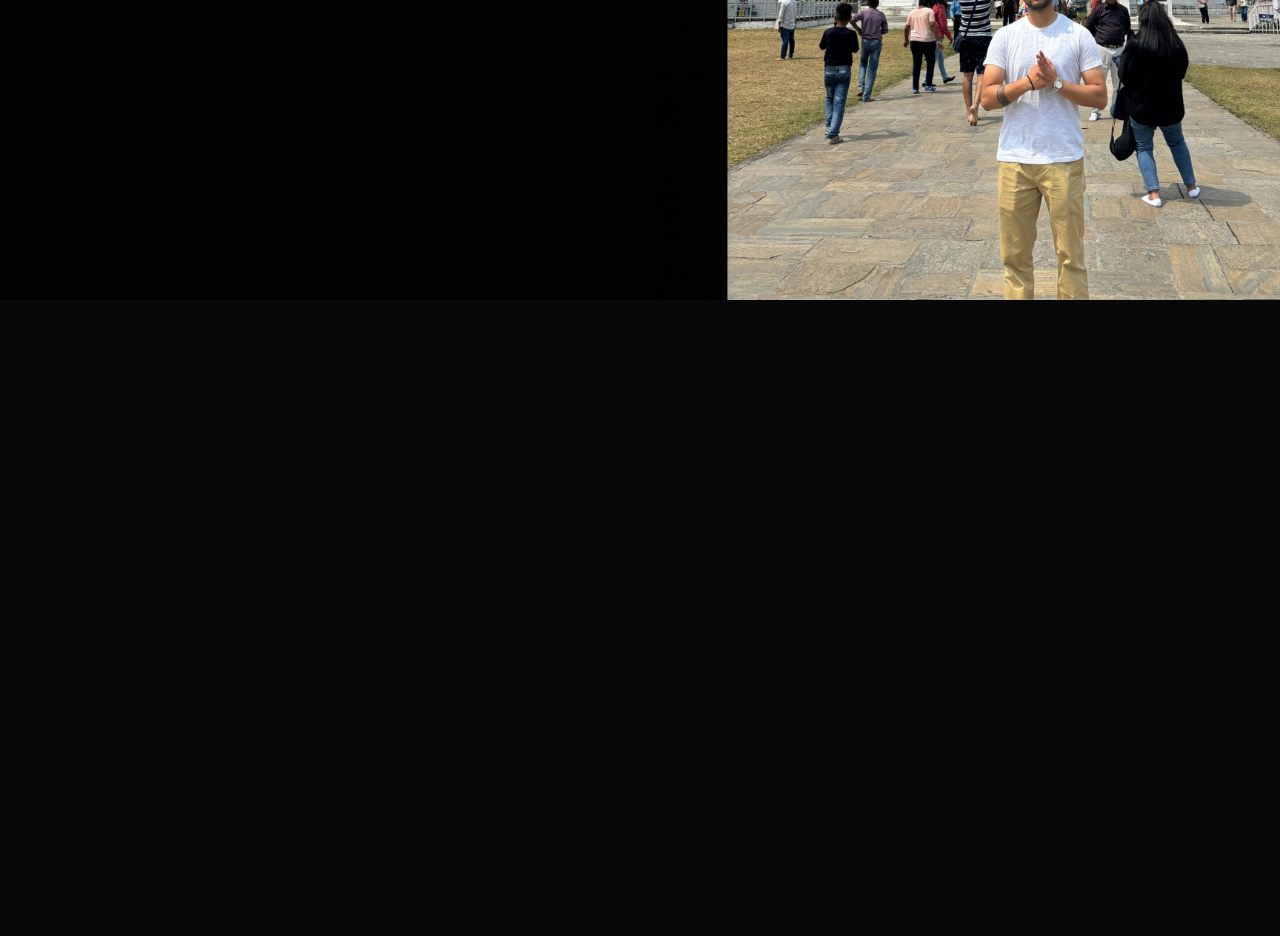
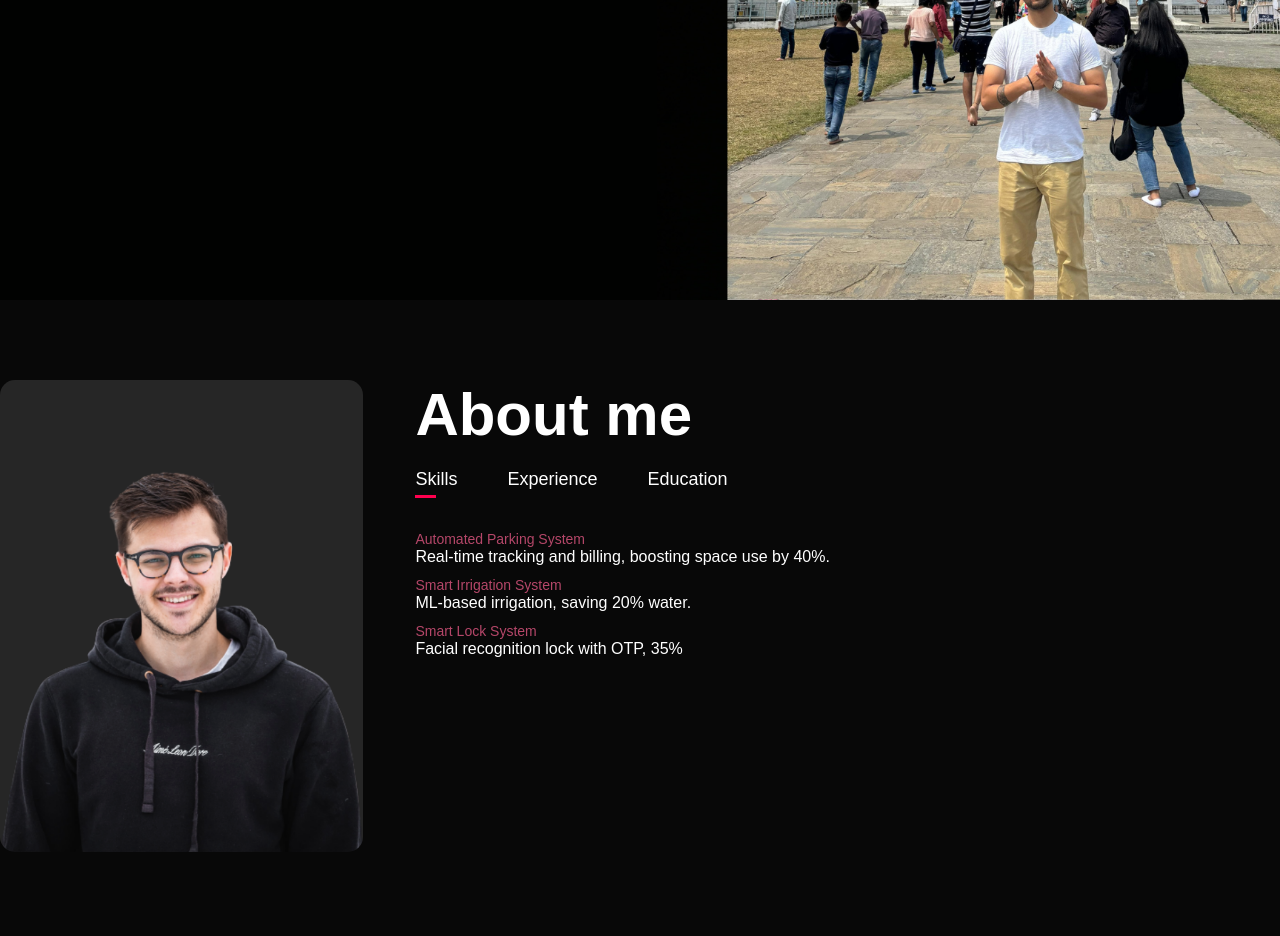
Before and after one commit to Addy0007/My_Portfolio, a plain HTML site: page Portfolio/index.html in a window 1280 px wide. Shown: the part 500-1436 px from the top of the page. Before the commit the page ends 800 px from the top, so only its background shows below. Drawn offline with Linux system fonts and the light colour scheme.

Commit message:
changes made

```diff
--- a/Portfolio/Style.css
+++ b/Portfolio/Style.css
@@ -92,3 +92,62 @@ nav ul li a:hover::after {
     margin-top: 10px;
     white-space: nowrap; /* Prevents wrapping */
 }
+
+/*--------------about-------------------*/
+#about{
+    padding: 80px 0;
+    colour: #ababab;
+}
+.row{
+    display: flex;
+    justify-content: space-between;
+    flex-wrap: wrap;
+}
+.about-col-1{
+    flex-basis: 35%;
+}
+.about-col-1 img{
+    width: 100%;
+    border-radius: 15px;
+}
+.about-col-2{
+    flex-basis: 60%;
+}
+.sub-title{
+    font-size: 60px;
+    font-weight: 600;
+    color: #fff;
+}
+.tab-titles{
+    display: flex;
+    margin: 20px 0 40px;
+}
+.tab-links{
+    margin-right: 50px;
+    font-size: 18px;
+    font-weight: 500;
+    cursor: pointer;
+    position: relative;
+}
+.tab-links::after{
+    content: "";
+    width: 0;
+    height: 3px;
+    background: #ff004f;
+    position: absolute;
+    left: 0;
+    bottom: -8px;
+    transition: 0.5s;
+}
+.tab-links.active-link::after{
+width: 50%;
+}
+
+.tab-contents ul li{
+    list-style: none;
+    margin: 10px 0;
+}
+.tab-contents ul li span{
+    color: #b54769;
+    font-size: 14px;
+}
--- a/Portfolio/index.html
+++ b/Portfolio/index.html
@@ -26,5 +26,38 @@
             </div>
         </div>
     </div>
+
+    <!-----------about----------------- --->
+    <div id="about">
+        <div class="container">
+            <div class="row">
+                <div class="about-col-1">
+                    <img src="Images/user.png">
+                </div>
+                <div class="about-col-2">
+                <h1 class="sub-title">About me</h1>
+                <p>
+
+                </p>
+                <div class="tab-titles">
+                    <p class="tab-links active-link">Skills</p>
+                    <p class="tab-links">Experience</p>
+                    <p class="tab-links">Education</p>
+                </div>
+                <div class="tab-contents">
+                    <ul>
+
+                        <li><span>Automated Parking System</span><br> Real-time tracking and billing, boosting space use by 40%.</li>
+
+                        <li><span>Smart Irrigation System</span><br> ML-based irrigation, saving 20% water.</li>
+
+                        <li><span>Smart Lock System</span><br> Facial recognition lock with OTP, 35%
+
+                    </ul>
+                </div>
+                </div>
+            </div>
+        </div>
+    </div>
 </body>
 </html>
```
